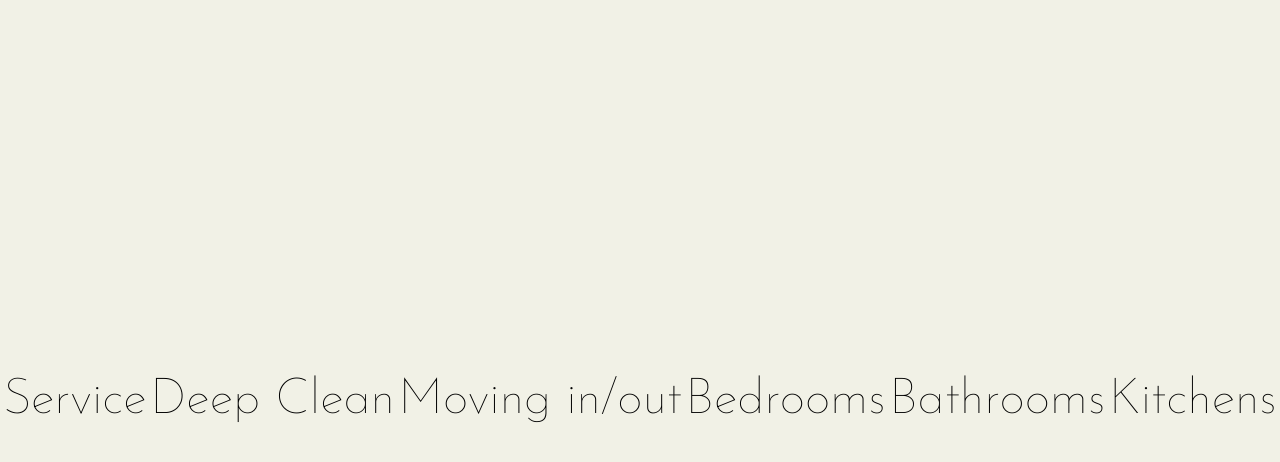
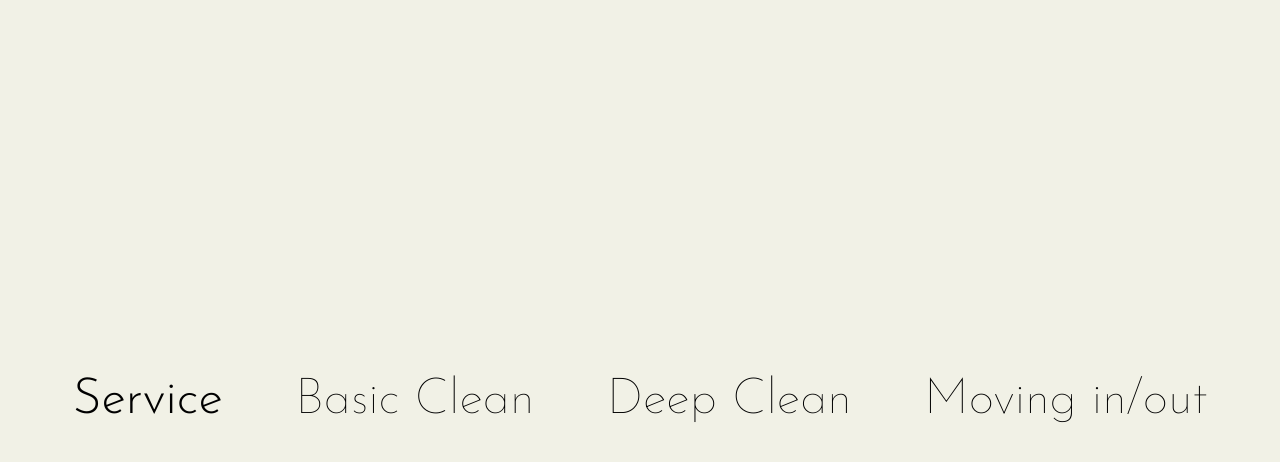
Before and after one commit to DelroyBrown28/oneHourmaid2, a plain HTML site: page index.html in a window 1280 px wide. Both pictures are taken after a click on the element "Service". Drawn offline with nearby package versions, Linux system fonts and the light colour scheme.

Commit message:
JQuery added

```diff
--- a/js/script.js
+++ b/js/script.js
@@ -4,8 +4,10 @@ $(document).ready(function () {
 
 
     function fadeOutOptions() {
-        $(".bedroom").fadeTo(100);
-        $(".service").unbind("click",fadeOutOptions);
+        $(".bedroom").slideToggle();
+        $(".bathroom").slideToggle();
+        $(".kitchen").slideToggle();
+        $(".service").unbind("click", fadeOutOptions);
 
 
     }
@@ -13,11 +15,10 @@ $(document).ready(function () {
     $(".service").click(fadeInOptions);
 
     function fadeInOptions() {
-        $(".baicClean").fadeIn();
-        $(".deepClean").fadeIn();
-        $(".movingInOut").fadeIn();
-
+        $(".basicClean").delay(1000).slideToggle();
+        $(".deepClean").delay(1000).slideToggle();
+        $(".movingInOut").delay(1000).slideToggle();
+        $(".service").unbind("click", fadeInOptions);
     }
 
-
 });
--- a/style.css
+++ b/style.css
@@ -152,6 +152,10 @@ body {
 
     }
 
+    .blind {
+        opacity: 0;
+    }
+
     .listContainer,
     .service,
     .bedroom,
@@ -180,7 +184,7 @@ body {
     .movingInOut {
         position: relative;
         font-size: 50px;
-        font-weight: 100;
+        font-weight: 300;
         cursor: pointer;
 
     }
@@ -188,7 +192,10 @@ body {
     .basicClean,
     .deepClean,
     .movingInOut {
+        position: relative;
         display: none;
+        font-weight: 100;
+
     }
 
 
```
